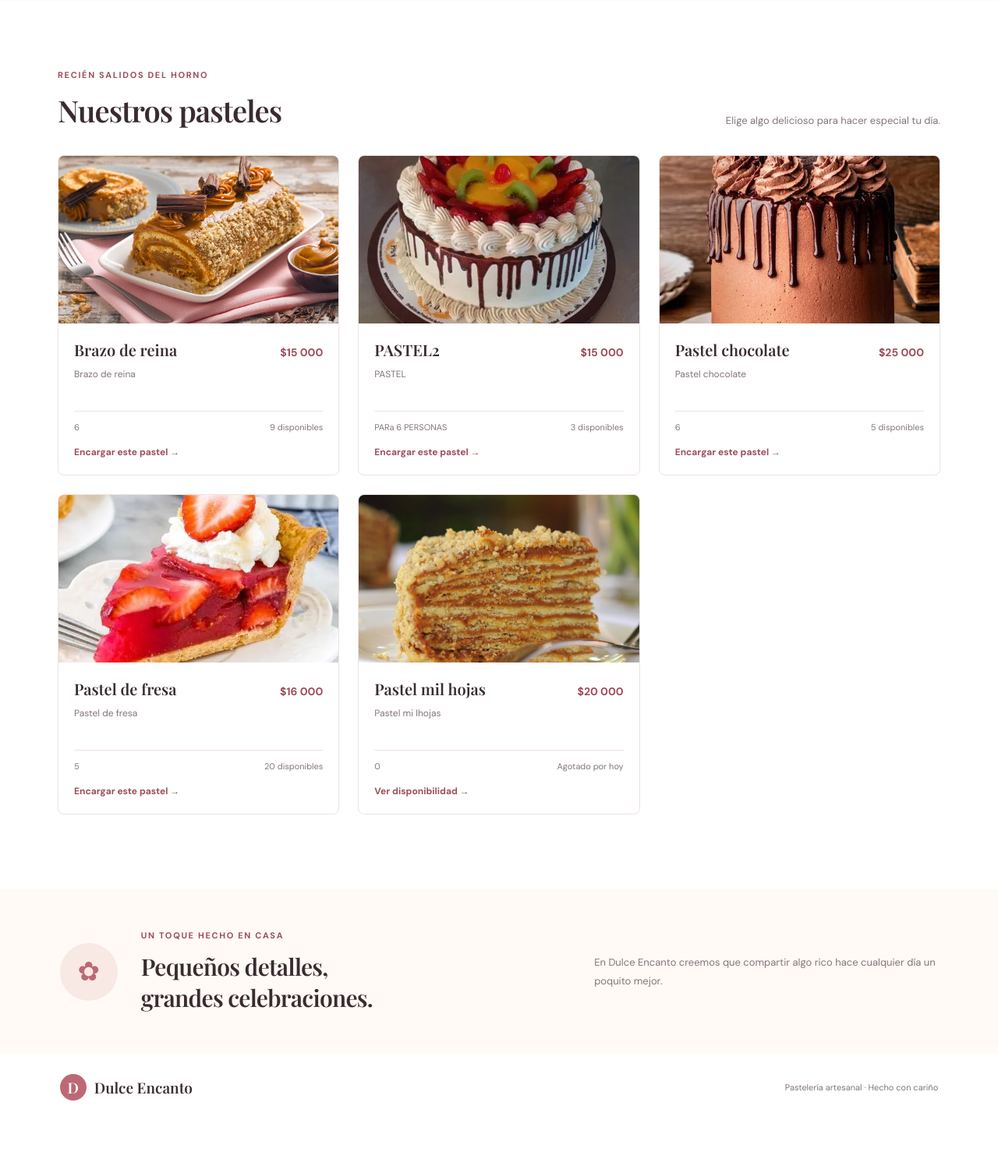
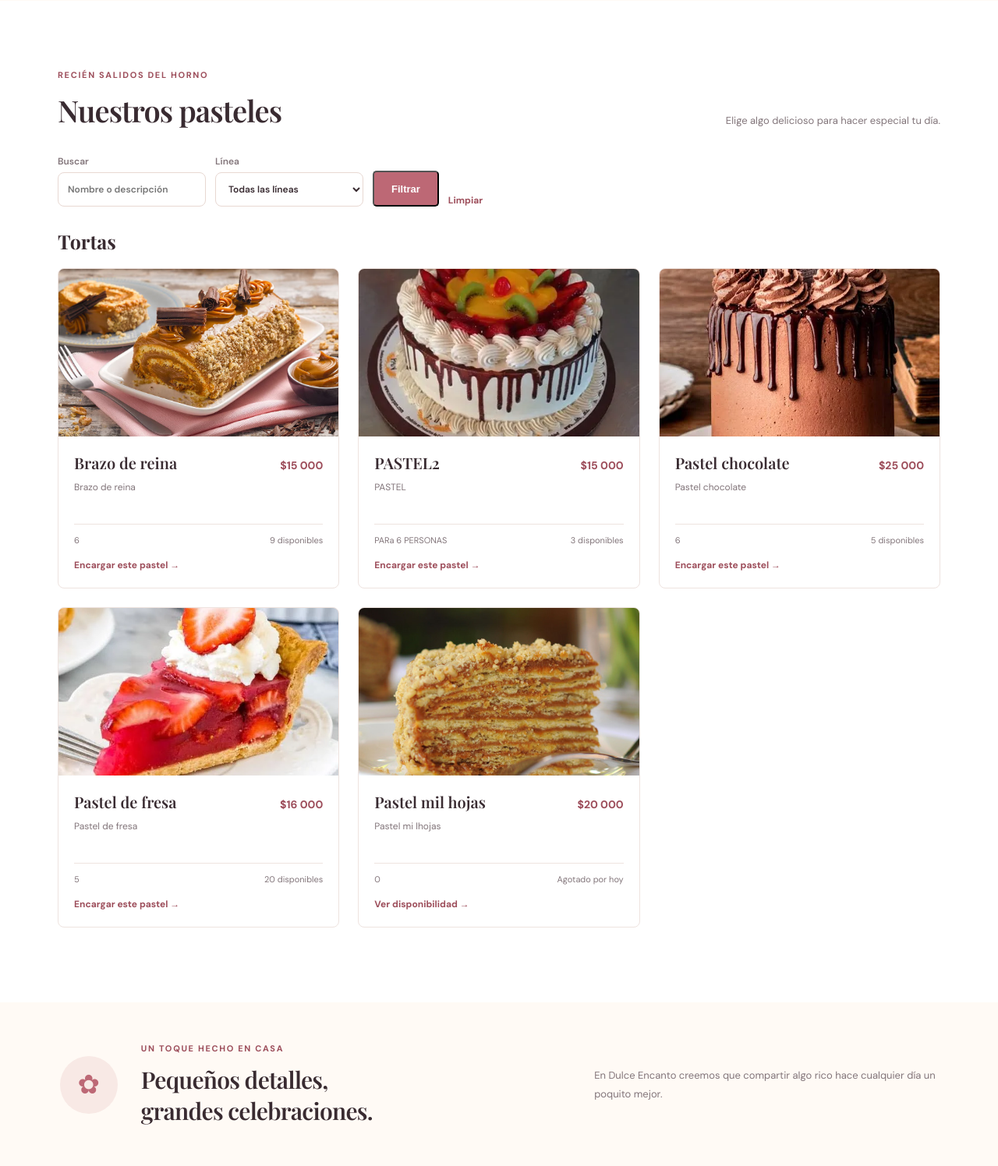
Before and after one commit to Gonzal0Munoz80/evaluacion3, a Django app: page / in a window 1280 px wide. Shown: the part 614-2110 px from the top of the page at 78% size. Before the commit the page ends 2026 px from the top, so only its background shows below. Run offline with Django 5.2, Linux system fonts and the light colour scheme; data comes from the database, SQL or seed files in the repository.

Commit message:
Ultimo cambio con ia para html css y views añadi la barra de busqueda en el catalogo

```diff
--- a/pasteleria/views.py
+++ b/pasteleria/views.py
@@ -1,16 +1,43 @@
 from django.db import transaction
-from django.db.models import F
+from django.db.models import F, Q
 from django.shortcuts import get_object_or_404, redirect, render
 
 from .forms import EncargoForm
-from .models import producto
+from .models import linea, producto
 
 
 def catalogo(request):
     productos = producto.objects.filter(
         visible_en_catalogo=True,
-    ).order_by('nombre')
-    return render(request, 'pasteleria/catalogo.html', {'productos': productos})
+    ).select_related('linea')
+
+    busqueda = request.GET.get('q', '').strip()
+    linea_id = request.GET.get('linea', '')
+    linea_seleccionada = None
+
+    if busqueda:
+        productos = productos.filter(
+            Q(nombre__icontains=busqueda)
+            | Q(descripcion__icontains=busqueda)
+            | Q(linea__nombre__icontains=busqueda)
+        )
+
+    if linea_id.isdigit():
+        linea_seleccionada = int(linea_id)
+        productos = productos.filter(linea_id=linea_seleccionada)
+
+    productos = productos.order_by('linea__nombre', 'nombre')
+    lineas = linea.objects.order_by('nombre')
+    return render(
+        request,
+        'pasteleria/catalogo.html',
+        {
+            'productos': productos,
+            'lineas': lineas,
+            'busqueda': busqueda,
+            'linea_seleccionada': linea_seleccionada,
+        },
+    )
 
 
 def detalle_producto(request, producto_id):
--- a/static/css/catalogo.css
+++ b/static/css/catalogo.css
@@ -267,6 +267,45 @@ h2,
     justify-content: space-between;
     gap: 25px;
     margin-bottom: 32px;
+}
+
+.catalog-filters {
+    display: flex;
+    align-items: end;
+    flex-wrap: wrap;
+    gap: 12px;
+    margin-bottom: 28px;
+}
+
+.catalog-filters label {
+    display: grid;
+    gap: 6px;
+    color: var(--muted);
+    font-size: 12px;
+    font-weight: 600;
+}
+
+.catalog-filters input,
+.catalog-filters select {
+    min-width: 190px;
+    min-height: 44px;
+    padding: 0 12px;
+    border: 1px solid #e8d8d2;
+    border-radius: 8px;
+    color: var(--ink);
+    background: #fff;
+    font: inherit;
+}
+
+.catalog-line-group + .catalog-line-group {
+    margin-top: 40px;
+}
+
+.catalog-line-group > h3 {
+    margin-bottom: 18px;
+    color: var(--ink);
+    font-family: 'Playfair Display', serif;
+    font-size: 25px;
 }
 
 .section-heading h2,
--- a/templates/pasteleria/catalogo.html
+++ b/templates/pasteleria/catalogo.html
@@ -56,8 +56,38 @@
                 <p>Elige algo delicioso para hacer especial tu día.</p>
             </div>
 
+            <form class="catalog-filters" method="get" action="{% url 'catalogo' %}">
+                <label>
+                    Buscar
+                    <input
+                        type="search"
+                        name="q"
+                        value="{{ busqueda }}"
+                        placeholder="Nombre o descripción"
+                    >
+                </label>
+                <label>
+                    Línea
+                    <select name="linea">
+                        <option value="">Todas las líneas</option>
+                        {% for categoria in lineas %}
+                            <option value="{{ categoria.id }}"
+                                {% if categoria.id == linea_seleccionada %}selected{% endif %}>
+                                {{ categoria.nombre }}
+                            </option>
+                        {% endfor %}
+                    </select>
+                </label>
+                <button class="button button-primary" type="submit">Filtrar</button>
+                <a class="text-link" href="{% url 'catalogo' %}">Limpiar</a>
+            </form>
+
+            {% regroup productos by linea as grupos_linea %}
+            {% for grupo in grupos_linea %}
+                <section class="catalog-line-group">
+                    <h3>{{ grupo.grouper.nombre }}</h3>
                     <div class="product-grid">
-                {% for pastel in productos %}
+                        {% for pastel in grupo.list %}
                             <article class="product-card">
                                 <a class="product-image"
                                    href="{% if pastel.stock > 0 %}{% url 'crear_encargo' pastel.id %}{% else %}{% url 'detalle_producto' pastel.id %}{% endif %}"
@@ -90,14 +120,16 @@
                                     </a>
                                 </div>
                             </article>
+                        {% endfor %}
+                    </div>
+                </section>
             {% empty %}
                 <div class="empty-state">
                     <span aria-hidden="true">♡</span>
-                        <h3>Estamos preparando cosas ricas</h3>
-                        <p>Pronto encontrarás nuestros pasteles en este catálogo.</p>
+                    <h3>No encontramos pasteles</h3>
+                    <p>Prueba otra búsqueda o selecciona otra línea.</p>
                 </div>
             {% endfor %}
-            </div>
         </section>
 
         <section class="about-section" id="nosotros">
```
Also changed, not shown: pasteleria/tests.py (+21 -0 lines). Lines whose indentation alone changed are shown as unchanged.
